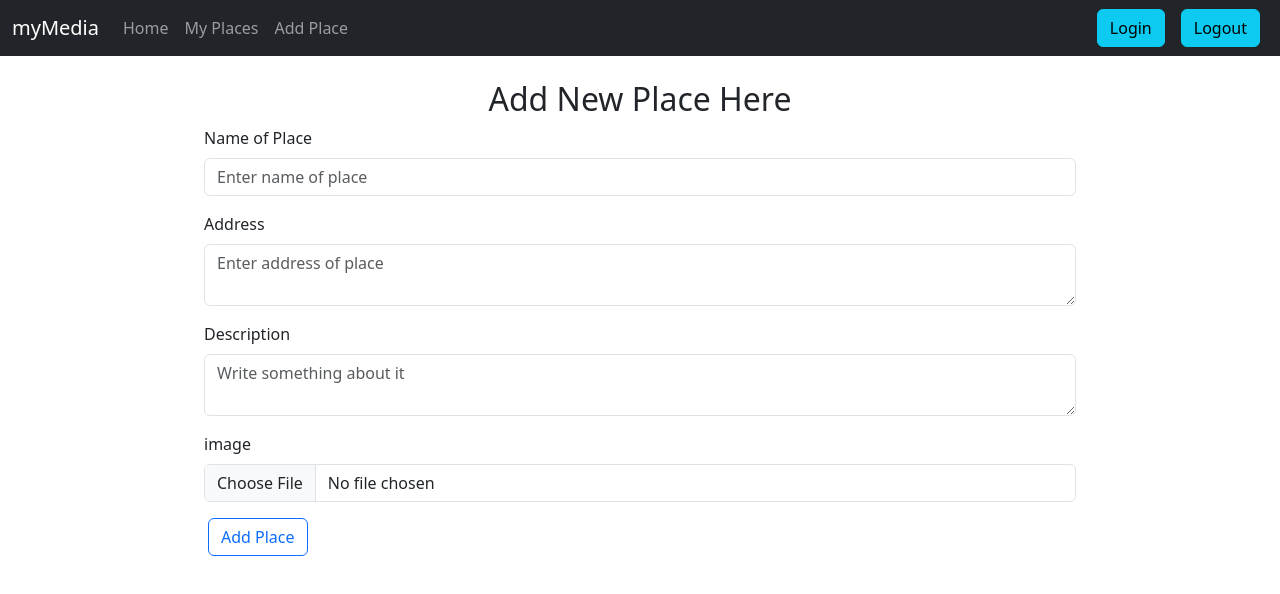
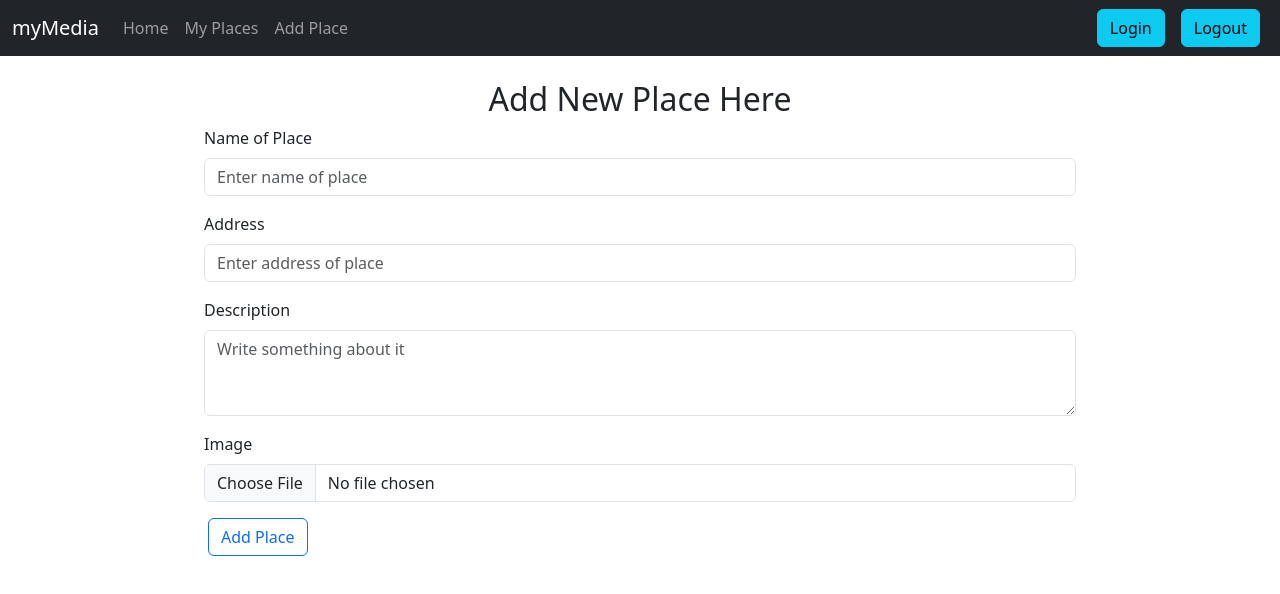
Before and after one commit to vikasmittal7011/social-media, a React (Create React App) app: page /places/addPlace in a window 1280 px wide. Shown: the top 594 px of the page. Built offline with nearby package versions, Linux system fonts and the light colour scheme.

Commit message:
Add custome input tag

```diff
--- a/src/components/places/components/Form.js
+++ b/src/components/places/components/Form.js
@@ -1,49 +1,38 @@
 import React from "react";
 import Button from "../../shared/components/Button";
+import Input from "../../shared/components/Input";
 
 function Form() {
   return (
     <div>
       <form>
-        <div className="mb-3">
-          <label htmlFor="name" className="form-label">
-            Name of Place
-          </label>
-          <input
+        <Input
+          title="Name of Place"
+          id="name"
           type="text"
-            className="form-control"
-            id="name"
+          name=""
           placeholder="Enter name of place"
+          required={true}
         />
-        </div>
-        <div className="mb-3">
-          <label htmlFor="address" className="form-label">
-            Address
-          </label>
-          <textarea
+        <Input
+          title="Address"
+          id="address"
           type="text"
-            className="form-control"
-            id="address"
+          name=""
           placeholder="Enter address of place"
+          required={true}
         />
-        </div>
-        <div className="mb-3">
-          <label htmlFor="description" className="form-label">
-            Description
-          </label>
-          <textarea
+        <Input
+          title="Description"
+          id="description"
           type="text"
-            className="form-control"
-            id="description"
+          name=""
           placeholder="Write something about it"
+          required={true}
+          textarea={true}
         />
-        </div>
-        <div className="mb-3">
-          <label htmlFor="image" className="form-label">
-            image
-          </label>
-          <input type="file" className="form-control" id="image" />
-        </div>
+        <Input title="Image" id="image" type="file" name="" required={true} />
+
         <Button name="Add Place" outline={true} type="primary" />
       </form>
     </div>
--- /dev/null
+++ b/src/components/shared/components/Input.js
@@ -0,0 +1,37 @@
+import React from "react";
+
+function Input(props) {
+  const { title, id, name, type, placeholder, textarea, row, required } = props;
+
+  const inputTag = !textarea ? (
+    <input
+      type={type}
+      className="form-control"
+      id={id}
+      name={name}
+      placeholder={placeholder}
+      required={required}
+    />
+  ) : (
+    <textarea
+      type={type}
+      className="form-control"
+      id={id}
+      name={name}
+      placeholder={placeholder}
+      rows={row || 3}
+      required={required}
+    />
+  );
+
+  return (
+    <div className="mb-3">
+      <label htmlFor={id} className="form-label">
+        {title}
+      </label>
+      {inputTag}
+    </div>
+  );
+}
+
+export default Input;
```
Lines whose indentation alone changed are shown as unchanged.
